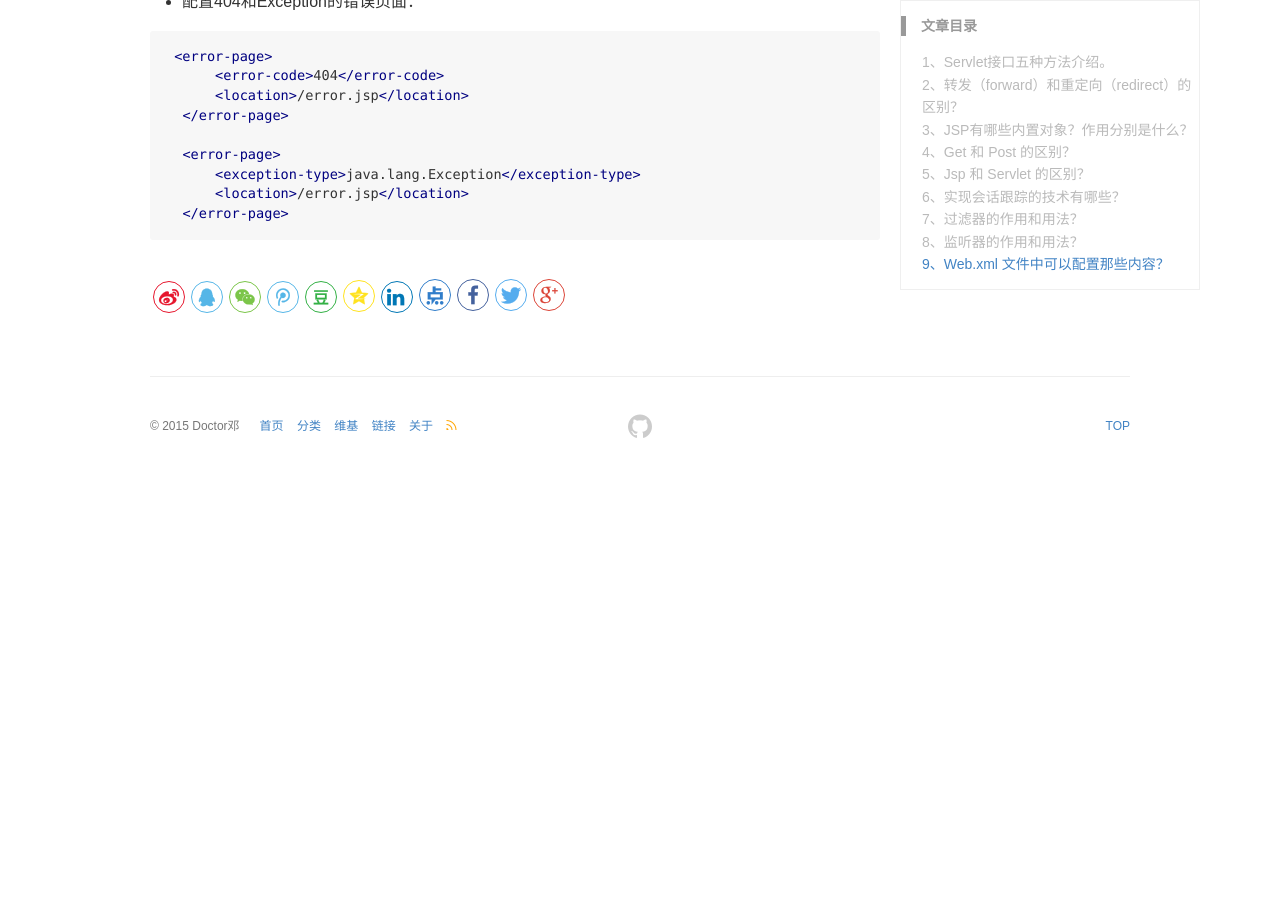
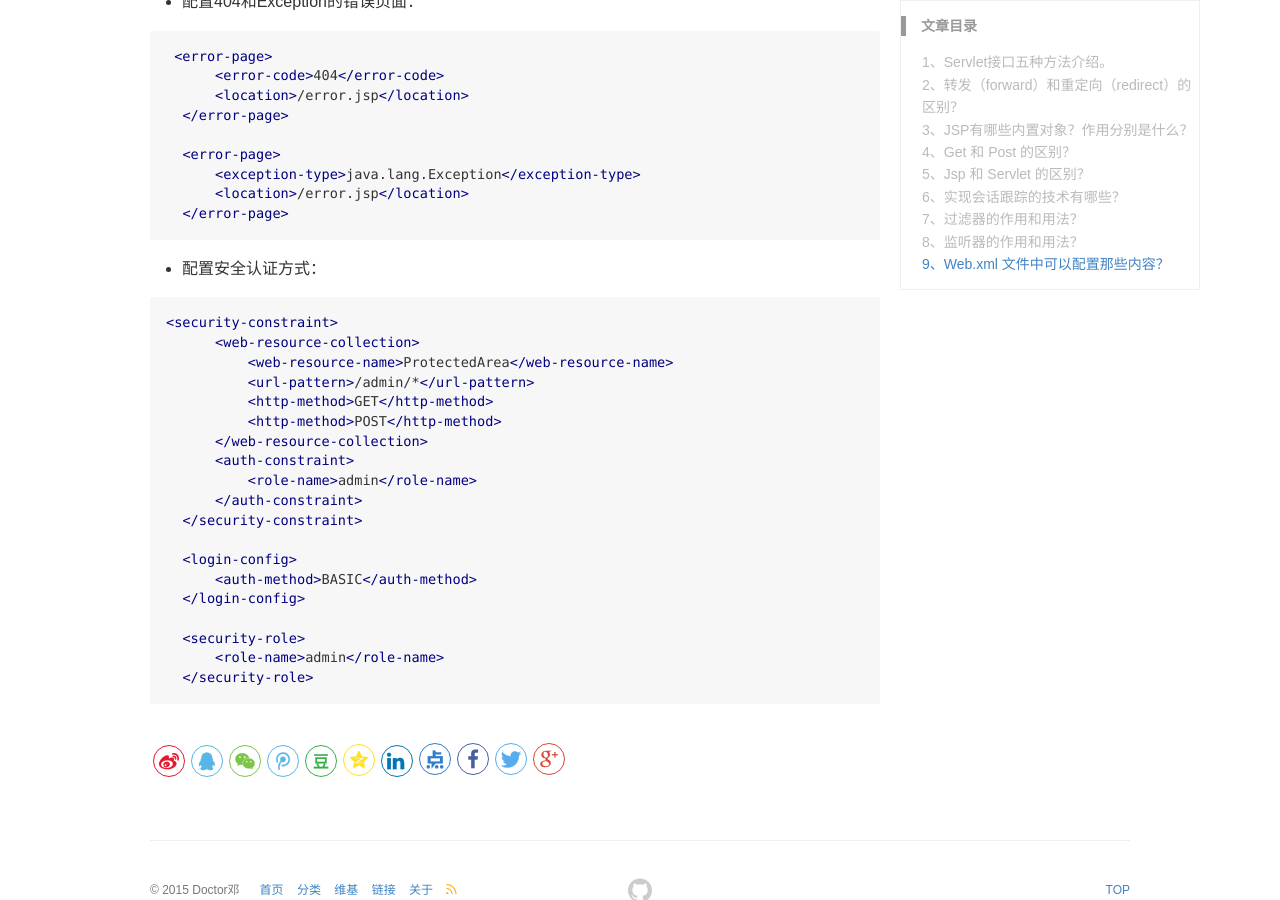
Before and after one commit to DoctorDeng/DoctorDeng.github.io, a Jekyll site: the page built from _posts/2016-09-12-java-面试.md, in a window 1280 px wide and 900 px high, scrolled down 9821 px. Built offline with Jekyll 4.4.1, drawn with Linux system fonts in a browser that asks for light colours; before the commit the page ends 10296 px from its top, so only the background shows below that.

Commit message:
modify file

````diff
--- a/_posts/2016-09-12-java-面试.md
+++ b/_posts/2016-09-12-java-面试.md
@@ -404,3 +404,27 @@ import javax.servlet.http.HttpSessionListener;
       <location>/error.jsp</location>
   </error-page>
 ```
+
+* 配置安全认证方式：
+
+```xml?linenums
+<security-constraint>
+      <web-resource-collection>
+          <web-resource-name>ProtectedArea</web-resource-name>
+          <url-pattern>/admin/*</url-pattern>
+          <http-method>GET</http-method>
+          <http-method>POST</http-method>
+      </web-resource-collection>
+      <auth-constraint>
+          <role-name>admin</role-name>
+      </auth-constraint>
+  </security-constraint>
+
+  <login-config>
+      <auth-method>BASIC</auth-method>
+  </login-config>
+
+  <security-role>
+      <role-name>admin</role-name>
+  </security-role>
+```
````
